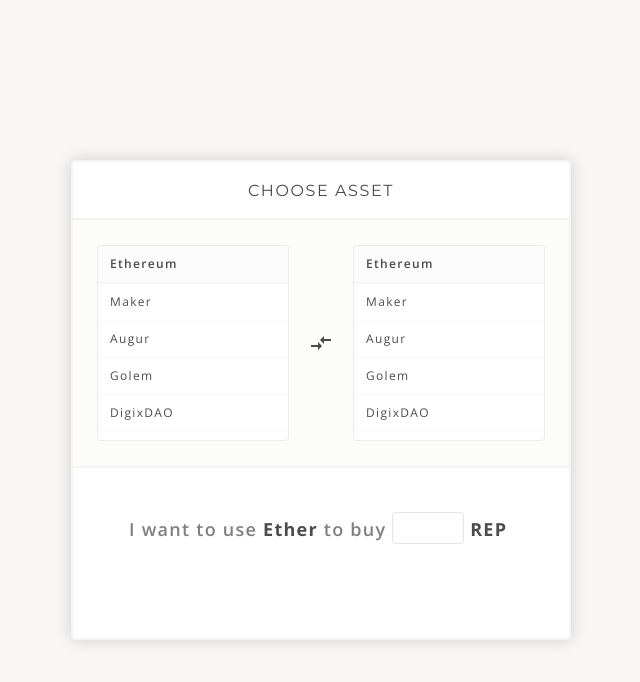
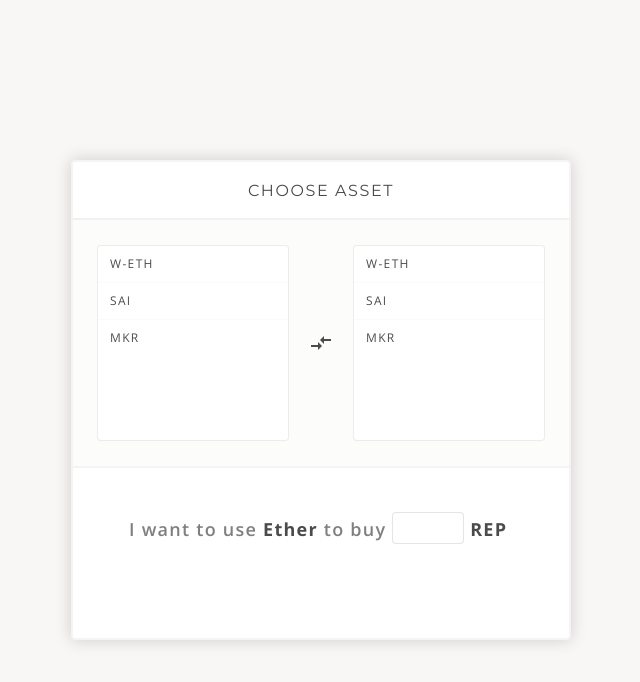
Before and after one commit to OasisDEX/oasis-direct-old, a React (Create React App) app: page / in a window 1280 px wide. Shown: the top 682 px of the page, without its empty margins (319-959 px from the left). Built offline with nearby package versions, Linux system fonts and the light colour scheme.

Commit message:
Get tokens from configuration file

```diff
--- a/src/App.js
+++ b/src/App.js
@@ -2,7 +2,7 @@
 import ContentFrame  from './components/ContentFrame';
 import Modal  from './components/Modal';
 import Header  from './components/Header';
-import AssetSelector from './components/AssetSelector';
+import TokensSelector from './components/TokensSelector';
 import QuantitySelector  from './components/QuantitySelector';
 import './App.css';
 
@@ -10,7 +10,7 @@
 	<Modal>
 		<ContentFrame>
 			<Header text="Choose Asset"/>
-			<AssetSelector />
+			<TokensSelector />
 			{/*TODO : ETH and REP should be replaced with the names of the selected Assets*/}
 			<QuantitySelector supply="Ether" demand="REP"/>
 		</ContentFrame>
--- a/src/components/Assets.jsx
+++ /dev/null
@@ -1,44 +0,0 @@
-import React from 'react';
-
-export const Assets = () => (
-	<div className="Direct-Assets">
-		<ul className="Direct-Asset-List">
-			<li className="Direct-Asset-List-Item Direct-Modifier--selected">
-				<icon /> <span>Ethereum</span>
-			</li>
-			<li className="Direct-Asset-List-Item">
-				<icon /> <span>Maker</span>
-			</li>
-			<li className="Direct-Asset-List-Item">
-				<icon /> <span>Augur</span>
-			</li>
-			<li className="Direct-Asset-List-Item">
-				<icon /> <span>Golem</span>
-			</li>
-			<li className="Direct-Asset-List-Item">
-				<icon /> <span>DigixDAO</span>
-			</li>
-			<li className="Direct-Asset-List-Item">
-				<icon /> <span>Guppy</span>
-			</li>
-			<li className="Direct-Asset-List-Item">
-				<icon /> <span>Golem</span>
-			</li>
-			<li className="Direct-Asset-List-Item">
-				<icon /> <span>Gnosis</span>
-			</li>
-			<li className="Direct-Asset-List-Item">
-				<icon /> <span>Bancor</span>
-			</li>
-			<li className="Direct-Asset-List-Item">
-				<icon /> <span>EOS</span>
-			</li>
-			<li className="Direct-Asset-List-Item">
-				<icon /> <span>Bancor</span>
-			</li>
-			<li className="Direct-Asset-List-Item">
-				<icon /> <span>EOS</span>
-			</li>
-		</ul>
-	</div>
-);
--- /dev/null
+++ b/src/components/Tokens.jsx
@@ -0,0 +1,27 @@
+import React from 'react';
+import {connect} from 'react-redux';
+
+const Tokens = ({tokens}) => (
+	<div className="Direct-Assets">
+		<ul className="Direct-Asset-List">
+			{
+				tokens.map((token) => {
+					return (
+						<li key={token.address} className="Direct-Asset-List-Item">
+							<icon />
+							<span>{token.label}</span>
+						</li>
+					)
+				})
+			}
+		</ul>
+	</div>
+);
+
+const mapStateToProps = state => {
+	return {
+		tokens: state.tokens
+	}
+};
+
+export default connect(mapStateToProps)(Tokens);
--- a/src/components/AssetSelector.jsx
+++ b/src/components/TokensSelector.jsx
@@ -1,12 +1,12 @@
 import React from 'react';
-import {Assets} from './Assets';
+import Tokens from './Tokens';
 
-const AssetSelector = () => (
+const TokensSelector = () => (
 	<div className="Direct-Asset-Selector">
-		<Assets/>
+		<Tokens/>
 		<icon style={{margin: 'calc(var(--baseline) * 5)'}} className="Direct-Icon-Transfer" />
-		<Assets />
+		<Tokens />
 	</div>
 );
 
-export default AssetSelector;
+export default TokensSelector;
--- a/src/index.js
+++ b/src/index.js
@@ -4,16 +4,10 @@
 
 import ReactDOM from 'react-dom';
 import './index.css';
+import reducer from './utils/reducers';
 import App from './App';
 
-
-// TODO: Extract this in a separate file for reducers.
-const reducer = (state, action) => {
-};
-
-
 const store = createStore(reducer);
-
 
 ReactDOM.render(
 	<Provider store={store}>
--- /dev/null
+++ b/src/utils/config.js
@@ -0,0 +1,48 @@
+export default {
+	market: {
+		kovan: {
+			address: "0xb6cd0D20c952d0dfDb76fA432Ed4BC96eEE6a37F",
+			block: 2970863
+		},
+		live: {
+			address: "0x83ce340889c15a3b4d38cfcd1fc93e5d8497691f",
+			block: 3435757
+		}
+	},
+	tokens: {
+		kovan: [
+			{
+				label: "W-ETH",
+				address: "0x856a0c1ad8302896078134e99316b7051e99c688",
+				precision: 18
+			},
+			{
+				label: "SAI",
+				address: "0x228bf3d5be3ee4b80718b89b68069b023c32131e",
+				precision: 18
+			},
+			{
+				label: "MKR",
+				address: "0x4bb514a7f83fbb13c2b41448208e89fabbcfe2fb",
+				precision: 18
+			}
+		],
+		live: [
+			{
+				label: "W-ETH",
+				address: "0xecf8f87f810ecf450940c9f60066b4a7a501d6a7",
+				precision: 18
+			},
+			{
+				label: "SAI",
+				address: "0x0000000000000000000000000000000000000000",
+				precision: 18
+			},
+			{
+				label: "MKR",
+				address: "0xc66ea802717bfb9833400264dd12c2bceaa34a6d",
+				precision: 18
+			}
+		],
+	}
+}
--- /dev/null
+++ b/src/utils/reducers.js
@@ -0,0 +1,9 @@
+import {combineReducers} from 'redux';
+import config from "./config";
+
+
+const tokens = (state = config.tokens.kovan, action) => state;
+
+export default combineReducers({
+	tokens
+});
```
